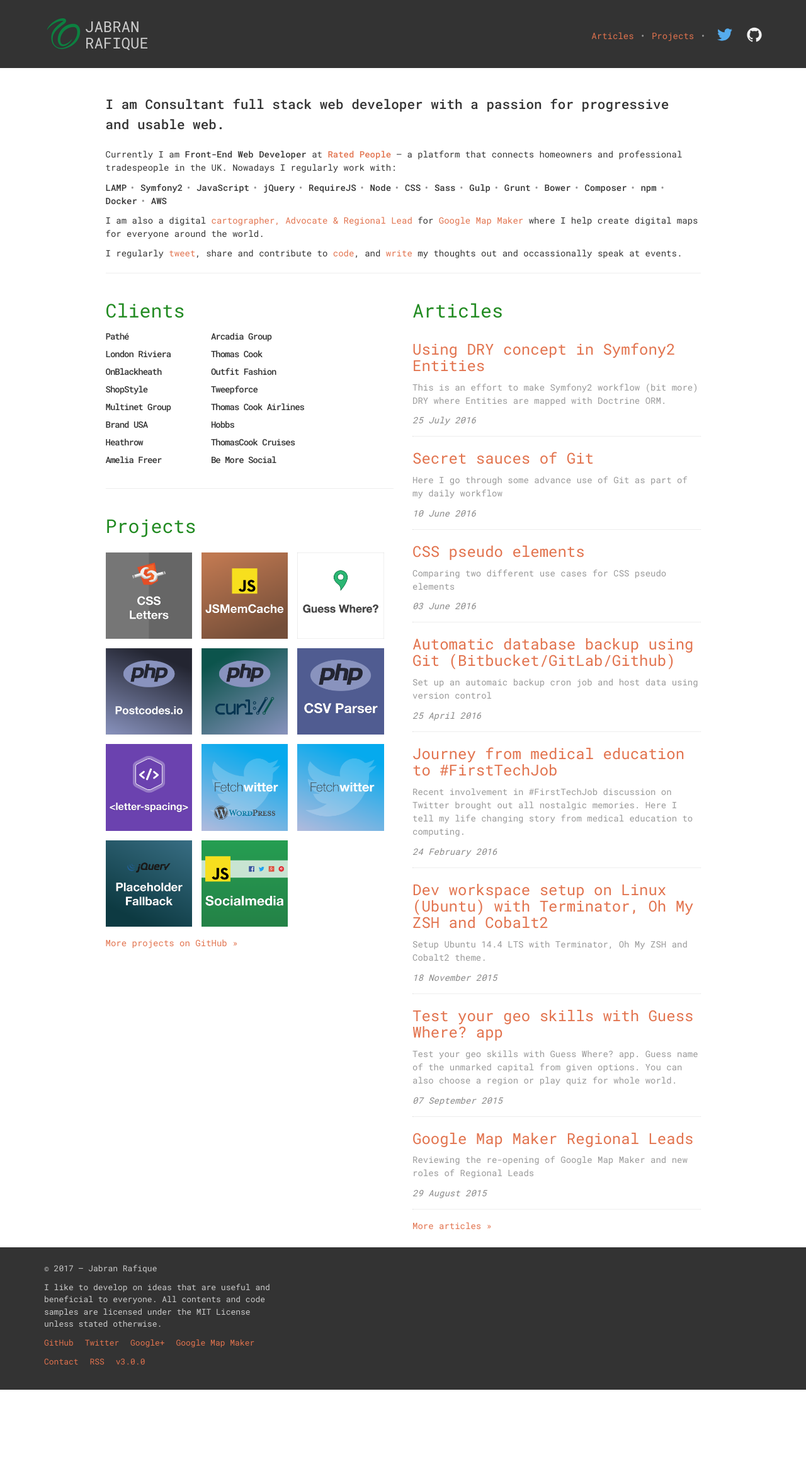
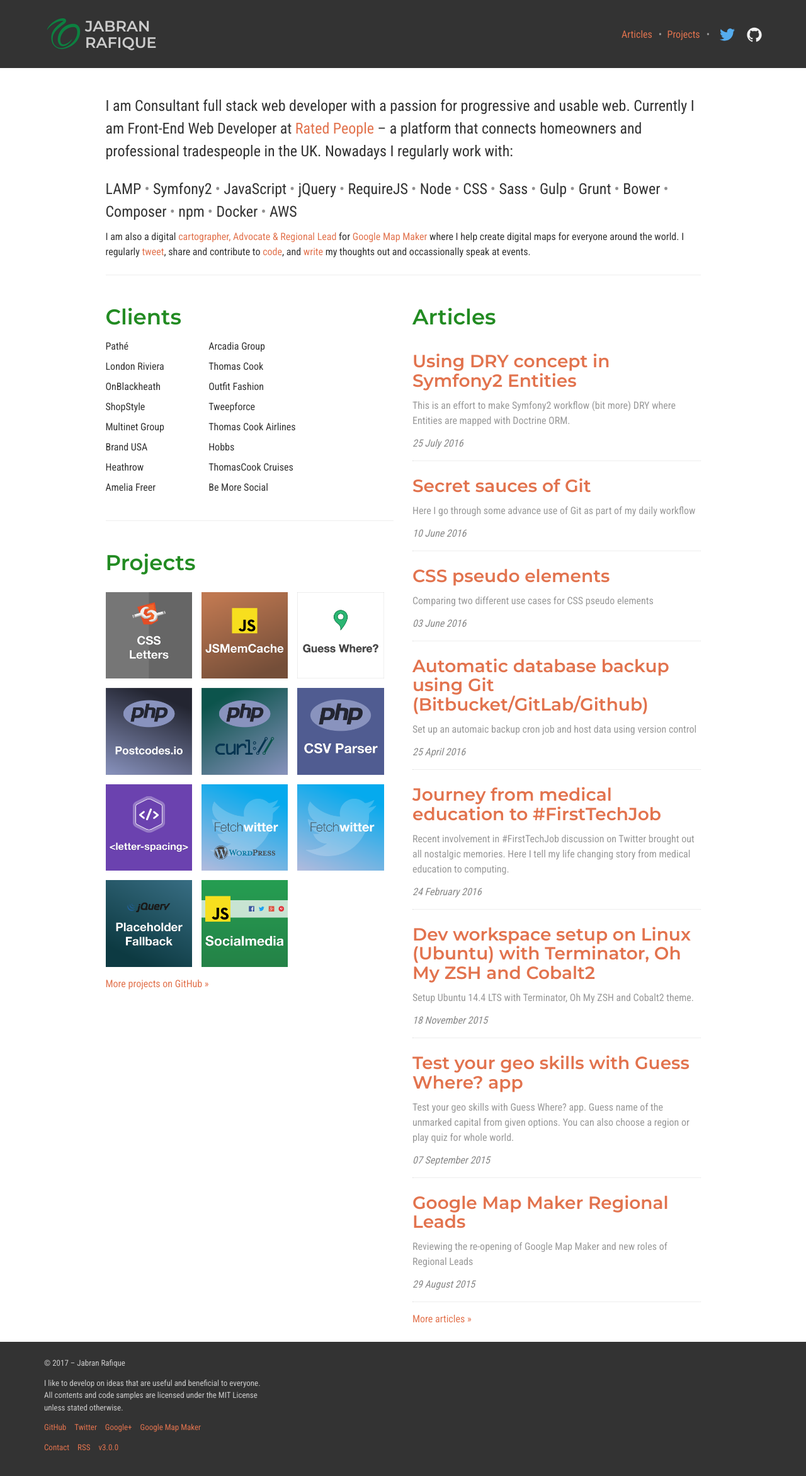
Before and after one commit to jabranr/jabranr.github.io-legacy, a Jekyll site: the page built from index.html, in a window 1280 px wide. Shown: the whole page at 63% size. Built offline with Jekyll 4.4.1, drawn with Linux system fonts in a browser that asks for light colours; the list of posts is cut into pages by our own code; before the commit the page ends 2206 px from its top, so only the background shows below that.

Commit message:
update font base, resolve issue #36 #20

```diff
--- a/_includes/current-stack.html
+++ b/_includes/current-stack.html
@@ -1,4 +1,4 @@
-<ul class="list-inline current__stack-list">
+<ul class="list-inline lead current__stack-list">
   {% for tech in site.current_stack %}
    <li class="current__stack-technology">{{ tech }}</li>
   {% endfor %}
--- a/_includes/head.html
+++ b/_includes/head.html
@@ -30,7 +30,7 @@
   <meta name="theme-color" content="#9dbf8e">
 
   <!-- Styling -->
-  <link href='//fonts.googleapis.com/css?family=Roboto+Mono:400,500' rel='stylesheet' type='text/css'>
+  <link href="//fonts.googleapis.com/css?family=Montserrat:600|Roboto+Condensed|Roboto+Mono:400,500" rel="stylesheet">
   <link rel="stylesheet" href="{{ '/assets/css/main.css' | prepend: site.baseurl }}">
   <link rel="alternate" type="application/rss+xml" title="{{ site.title }}" href="{{ '/feed.xml' | prepend: site.baseurl | prepend: site.url }}">
 
--- a/_scss/_clients.scss
+++ b/_scss/_clients.scss
@@ -1,7 +1,6 @@
 
 .clients_content {
   line-height: 2;
-  letter-spacing: -1px;
   font-weight: 500;
 }
 
--- a/_scss/_variables.scss
+++ b/_scss/_variables.scss
@@ -1,5 +1,6 @@
-$font-family-monospace: 'Roboto Mono', Menlo, Monaco, Consolas, 'Courier New', monospace !default;
-$font-family-base: $font-family-monospace;
+$font-family-monospace: 'Roboto Mono', monospace;
+$font-family-sans-serif:'Roboto Condensed', sans-serif;
+// $font-family-base: $font-family-monospace;
 
 // Colors
 $brand-primary: #228B22;
@@ -16,9 +17,10 @@
 $brand-github: #828282 !default;
 
 // Overrides
-// $font-size-base: 16px;
+$font-size-base: 16px;
 $line-height-base: 1.5;
 $headings-color: $brand-primary;
-$headings-font-weight: 400;
+$headings-font-family: 'Montserrat', sans-serif;
+$headings-font-weight: 600;
 $blockquote-border-color: $brand-golden;
 $code-bg: $brand-pink;
--- a/index.html
+++ b/index.html
@@ -5,11 +5,9 @@
 <div class="home__hero container">
   <div class="row home__hero-about">
     <div class="col-xs-12 col-md-10 col-md-offset-1">
-      <p class="lead">I am {{ site.profession }} with a passion for progressive and usable web.</p>
-      <p>Currently I am <strong>Front-End Web Developer</strong> at <strong><a href="http://ratedpeople.com" target="_blank">Rated People</a></strong> &ndash; a platform that connects homeowners and professional tradespeople in the UK. Nowadays I regularly work with:</p>
+      <p class="lead">I am {{ site.profession }} with a passion for progressive and usable web. Currently I am <strong>Front-End Web Developer</strong> at <strong><a href="http://ratedpeople.com" target="_blank">Rated People</a></strong> &ndash; a platform that connects homeowners and professional tradespeople in the UK. Nowadays I regularly work with:</p>
       {% include current-stack.html %}
-      <p>I am also a digital <a href="https://google.com/mapmaker{{ site.google.mapmaker }}" target="_blank">cartographer, Advocate &amp; Regional Lead</a> for <a href="http://google.com/mapmaker" target="_blank">Google Map Maker</a> where I help create digital maps for everyone around the world.</p>
-      <p>I regularly <a href="https://twitter.com/@{{ site.twitter.username }}" target="_blank">tweet</a>, share and contribute to <a href="https://github.com/{{ site.github.username }}" target="_blank">code</a>, and <a href="{{ '/articles' | prepend: site.baseurl }}">write</a> my thoughts out and occassionally speak at events.</p>
+      <p>I am also a digital <a href="https://google.com/mapmaker{{ site.google.mapmaker }}" target="_blank">cartographer, Advocate &amp; Regional Lead</a> for <a href="http://google.com/mapmaker" target="_blank">Google Map Maker</a> where I help create digital maps for everyone around the world. I regularly <a href="https://twitter.com/@{{ site.twitter.username }}" target="_blank">tweet</a>, share and contribute to <a href="https://github.com/{{ site.github.username }}" target="_blank">code</a>, and <a href="{{ '/articles' | prepend: site.baseurl }}">write</a> my thoughts out and occassionally speak at events.</p>
       <hr>
     </div>
   </div>
```
